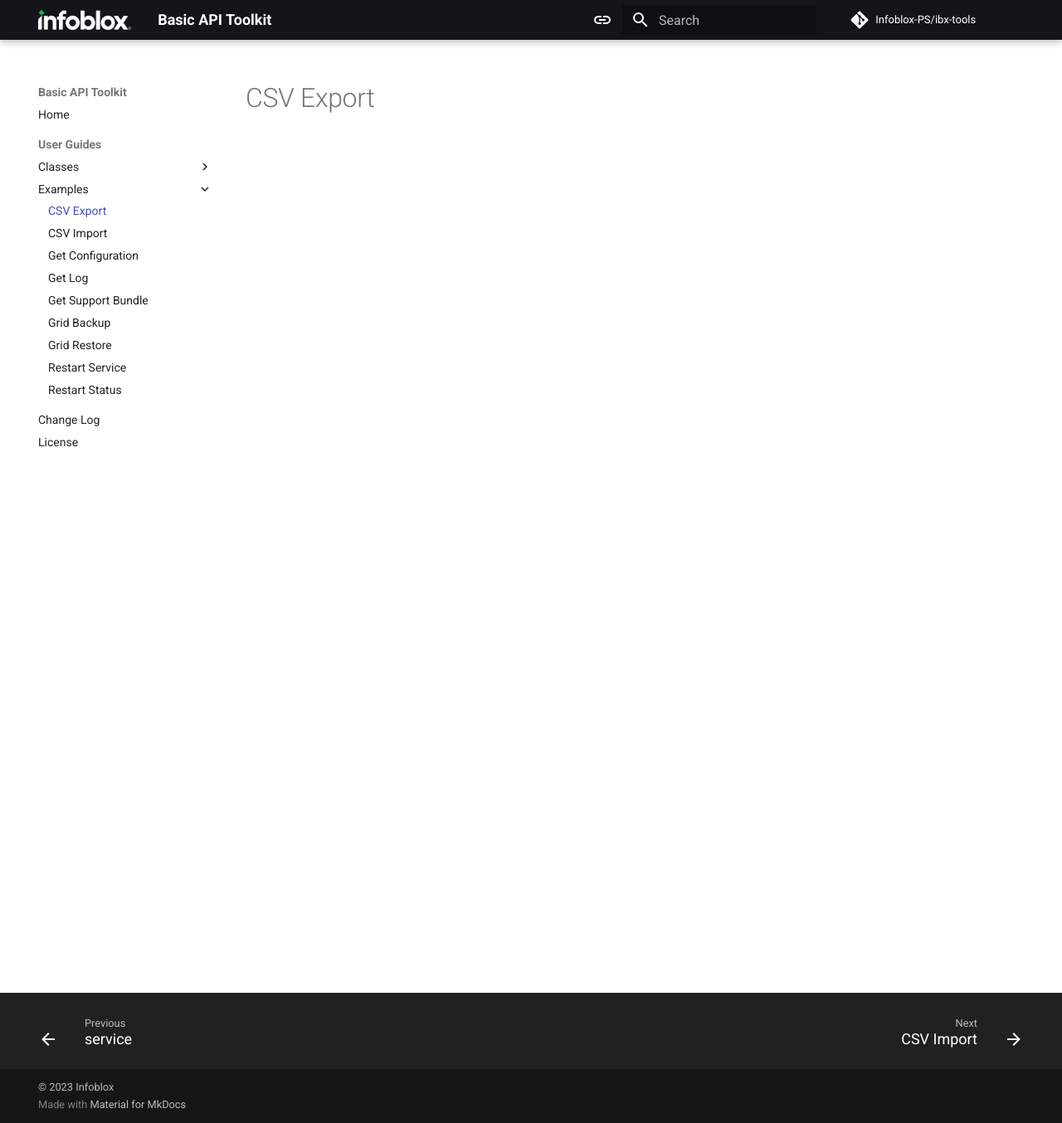
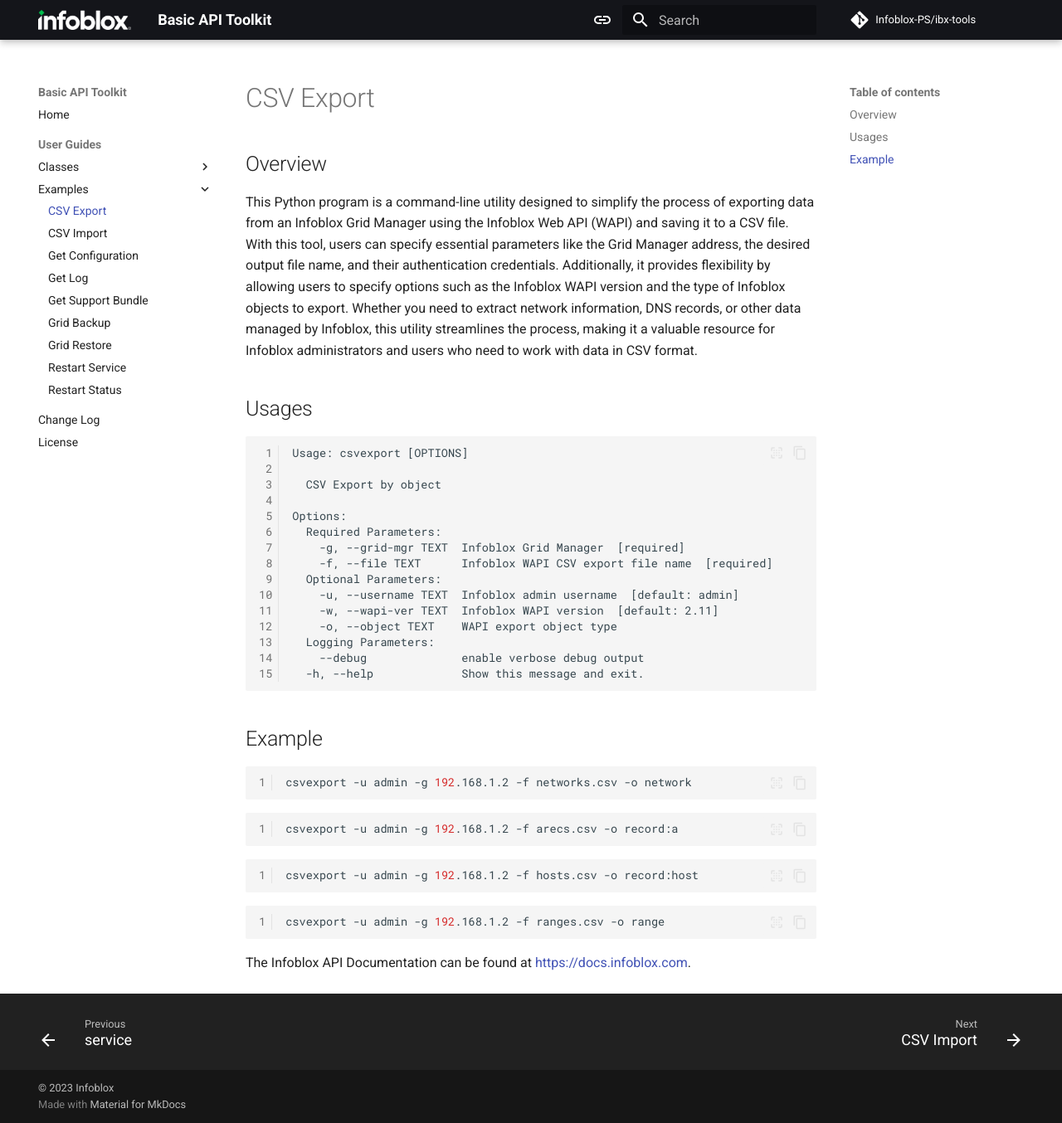
Before and after one commit to Infoblox-PS/ibx-sdk, an MkDocs documentation site: the page built from docs/user-guide/examples/csvexport.md, in a window 1280 px wide and 1354 px high. Shown: the whole window at 83% size. Built offline with MkDocs 1.6.1 and Material for MkDocs 9.7.7, drawn with Linux system fonts in a browser that asks for light colours; comment, search, counter and statistics services are not loaded.

Commit message:
Enhanced documentation of the 'csvexport' utility by adding an overview, usage instructions, and examples. These additions are designed to help users better understand the utility and facilitate its use. Additionally, the table of contents 'permalink' setting in the mkdocs configuration file has been disabled to improve the readability of the documentation.

````diff
--- a/docs/user-guide/examples/csvexport.md
+++ b/docs/user-guide/examples/csvexport.md
@@ -1 +1,52 @@
 # CSV Export
+
+## Overview
+
+This Python program is a command-line utility designed to simplify the process of exporting data from an Infoblox Grid
+Manager using the Infoblox Web API (WAPI) and saving it to a CSV file. With this tool, users can specify essential
+parameters like the Grid Manager address, the desired output file name, and their authentication credentials.
+Additionally, it provides flexibility by allowing users to specify options such as the Infoblox WAPI version and the
+type of Infoblox objects to export. Whether you need to extract network information, DNS records, or other data managed
+by Infoblox, this utility streamlines the process, making it a valuable resource for Infoblox administrators and users
+who need to work with data in CSV format.
+
+## Usages
+
+```
+Usage: csvexport [OPTIONS]
+
+  CSV Export by object
+
+Options:
+  Required Parameters:
+    -g, --grid-mgr TEXT  Infoblox Grid Manager  [required]
+    -f, --file TEXT      Infoblox WAPI CSV export file name  [required]
+  Optional Parameters:
+    -u, --username TEXT  Infoblox admin username  [default: admin]
+    -w, --wapi-ver TEXT  Infoblox WAPI version  [default: 2.11]
+    -o, --object TEXT    WAPI export object type
+  Logging Parameters:
+    --debug              enable verbose debug output
+  -h, --help             Show this message and exit.
+
+```
+
+## Example
+
+```sh
+csvexport -u admin -g 192.168.1.2 -f networks.csv -o network
+```
+
+```sh
+csvexport -u admin -g 192.168.1.2 -f arecs.csv -o record:a
+```
+
+```sh
+csvexport -u admin -g 192.168.1.2 -f hosts.csv -o record:host
+```
+
+```sh
+csvexport -u admin -g 192.168.1.2 -f ranges.csv -o range
+```
+
+The Infoblox API Documentation can be found at [https://docs.infoblox.com]().
--- a/mkdocs.yml
+++ b/mkdocs.yml
@@ -72,8 +72,8 @@
   - def_list
   - footnotes
   - md_in_html
-  - toc:
-      permalink: true
+  #  - toc:
+  #      permalink: true
   - pymdownx.arithmatex:
       generic: true
   - pymdownx.betterem:
````
